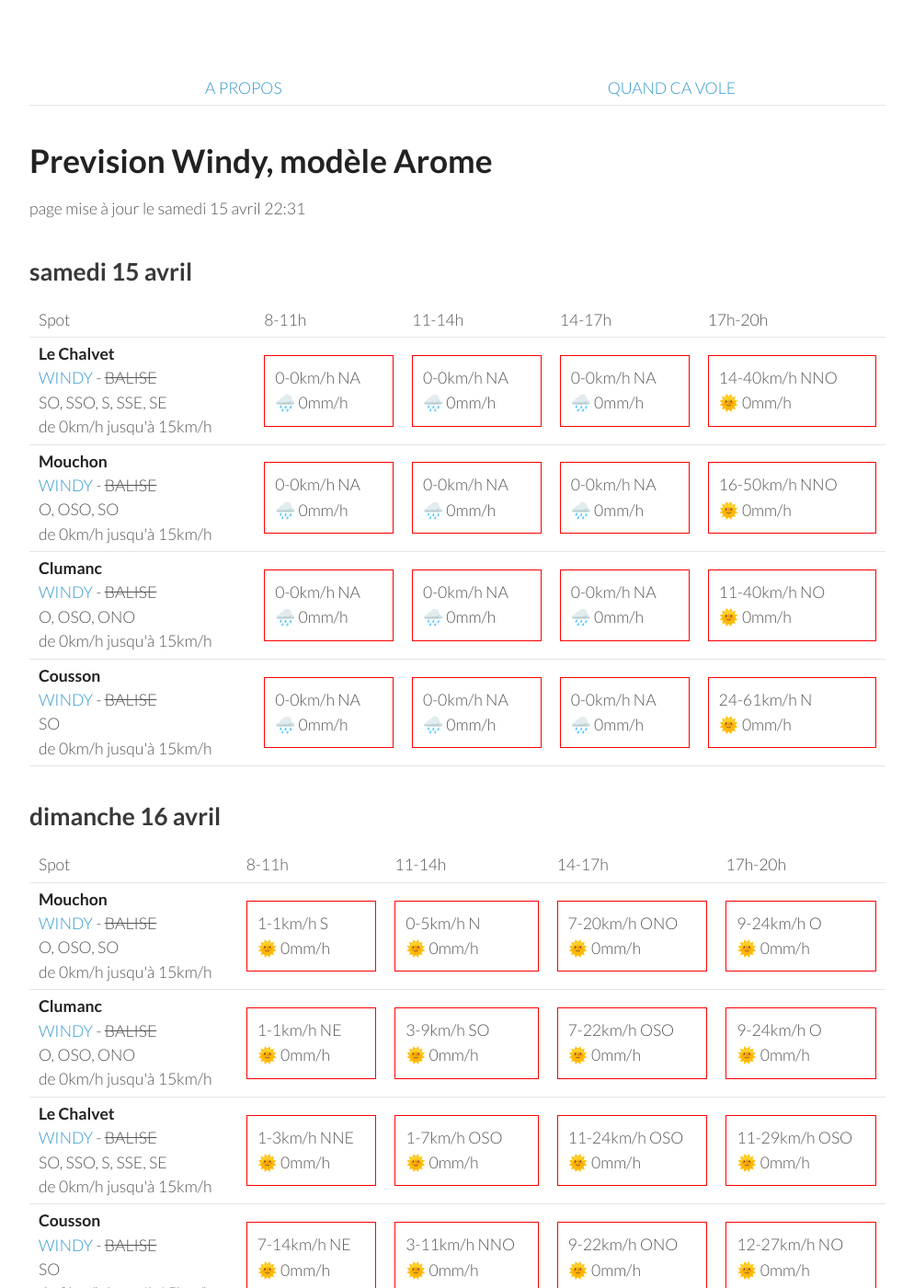
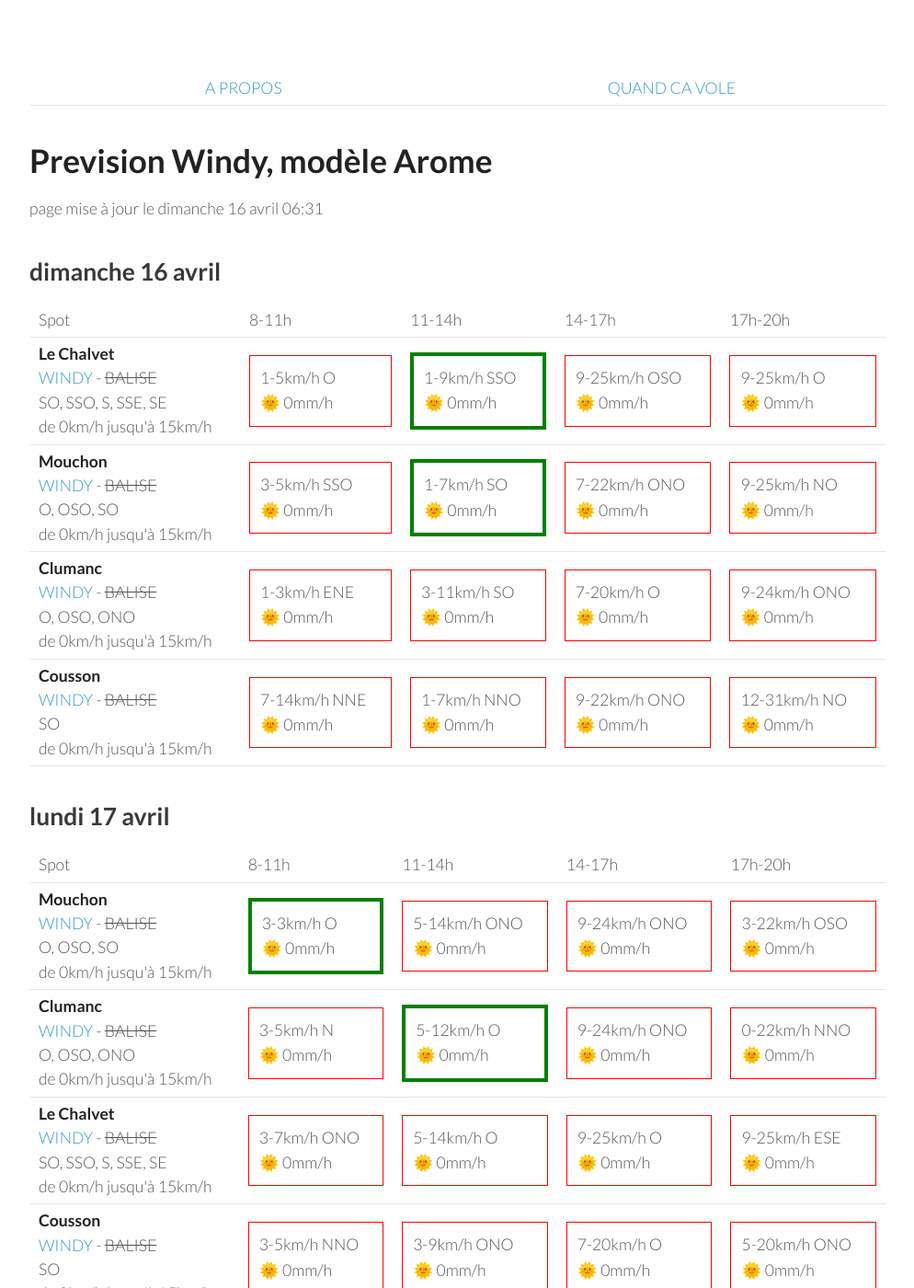
Before and after one commit to parapente-dans-le-nord/parapente-dans-le-nord.github.io, a Jekyll site: the page built from serre_poncon.markdown, in a window 1280 px wide and 1400 px high. Shown: the whole window at 92% size, without its empty margins (26-1020 px from the left). Built offline with Jekyll 4.4.1, drawn with Linux system fonts in a browser that asks for light colours; some of the changed text lies outside the part shown.

Commit message:
update index.markdown

```diff
--- a/serre_poncon.markdown
+++ b/serre_poncon.markdown
@@ -7,9 +7,9 @@ title:  "Tous les spots"
 {: .links}
 
 # Prevision Windy, modèle Arome
-page mise à jour le samedi 15 avril 22:31
+page mise à jour le dimanche 16 avril 06:31
 
-## samedi 15 avril
+## dimanche 16 avril
 
 {::nomarkdown}
 <table>
@@ -24,92 +24,40 @@ page mise à jour le samedi 15 avril 22:31
 <tr>
         <td><strong>Le Chalvet</strong><br><a href="https://windy.com/43.979/6.480?43.866,6.480,10,m:eSsaglX">WINDY</a> - <span class="no-balise"> BALISE </span><br> <span class="vent-favorable">SO, SSO, S, SSE, SE</span><br><span class="force-vent">de 0km/h jusqu'à 15km/h</span> </td>
 
-            <td><div class="not-flyable"><p>0-0km/h NA</p><p>🌧️ 0mm/h</p></div></td>
-            <td><div class="not-flyable"><p>0-0km/h NA</p><p>🌧️ 0mm/h</p></div></td>
-            <td><div class="not-flyable"><p>0-0km/h NA</p><p>🌧️ 0mm/h</p></div></td>
-            <td><div class="not-flyable"><p>14-40km/h NNO</p><p>🌞 0mm/h</p></div></td>
+            <td><div class="not-flyable"><p>1-5km/h O</p><p>🌞 0mm/h</p></div></td>
+            <td><div class="flyable"><p>1-9km/h SSO</p><p>🌞 0mm/h</p></div></td>
+            <td><div class="not-flyable"><p>9-25km/h OSO</p><p>🌞 0mm/h</p></div></td>
+            <td><div class="not-flyable"><p>9-25km/h O</p><p>🌞 0mm/h</p></div></td>
+
 
     </tr>
 <tr>
         <td><strong>Mouchon</strong><br><a href="https://windy.com/43.992/6.424?43.878,6.425,10,m:eSuaglR">WINDY</a> - <span class="no-balise"> BALISE </span><br> <span class="vent-favorable">O, OSO, SO</span><br><span class="force-vent">de 0km/h jusqu'à 15km/h</span> </td>
 
-            <td><div class="not-flyable"><p>0-0km/h NA</p><p>🌧️ 0mm/h</p></div></td>
-            <td><div class="not-flyable"><p>0-0km/h NA</p><p>🌧️ 0mm/h</p></div></td>
-            <td><div class="not-flyable"><p>0-0km/h NA</p><p>🌧️ 0mm/h</p></div></td>
-            <td><div class="not-flyable"><p>16-50km/h NNO</p><p>🌞 0mm/h</p></div></td>
-
-    </tr>
-<tr>
-        <td><strong>Clumanc</strong><br><a href="https://windy.com/44.027/6.402?43.914,6.403,10,m:eSxaglP">WINDY</a> - <span class="no-balise"> BALISE </span><br> <span class="vent-favorable">O, OSO, ONO</span><br><span class="force-vent">de 0km/h jusqu'à 15km/h</span> </td>
-
-            <td><div class="not-flyable"><p>0-0km/h NA</p><p>🌧️ 0mm/h</p></div></td>
-            <td><div class="not-flyable"><p>0-0km/h NA</p><p>🌧️ 0mm/h</p></div></td>
-            <td><div class="not-flyable"><p>0-0km/h NA</p><p>🌧️ 0mm/h</p></div></td>
-            <td><div class="not-flyable"><p>11-40km/h NO</p><p>🌞 0mm/h</p></div></td>
-
-    </tr>
-<tr>
-        <td><strong>Cousson</strong><br><a href="https://windy.com/44.054/6.240?43.940,6.241,10,m:eSAaglz">WINDY</a> - <span class="no-balise"> BALISE </span><br> <span class="vent-favorable">SO</span><br><span class="force-vent">de 0km/h jusqu'à 15km/h</span> </td>
-
-            <td><div class="not-flyable"><p>0-0km/h NA</p><p>🌧️ 0mm/h</p></div></td>
-            <td><div class="not-flyable"><p>0-0km/h NA</p><p>🌧️ 0mm/h</p></div></td>
-            <td><div class="not-flyable"><p>0-0km/h NA</p><p>🌧️ 0mm/h</p></div></td>
-            <td><div class="not-flyable"><p>24-61km/h N</p><p>🌞 0mm/h</p></div></td>
-
-    </tr>
-
-</tbody>
-</table>
-{:/}
-## dimanche 16 avril
-
-{::nomarkdown}
-<table>
-  <tbody>
-    <tr>
-      <td>Spot</td>
-      <td>8-11h</td>
-      <td>11-14h</td>
-      <td>14-17h</td>
-      <td>17h-20h</td>
-    </tr>
-<tr>
-        <td><strong>Mouchon</strong><br><a href="https://windy.com/43.992/6.424?43.878,6.425,10,m:eSuaglR">WINDY</a> - <span class="no-balise"> BALISE </span><br> <span class="vent-favorable">O, OSO, SO</span><br><span class="force-vent">de 0km/h jusqu'à 15km/h</span> </td>
-
-            <td><div class="not-flyable"><p>1-1km/h S</p><p>🌞 0mm/h</p></div></td>
-            <td><div class="not-flyable"><p>0-5km/h N</p><p>🌞 0mm/h</p></div></td>
-            <td><div class="not-flyable"><p>7-20km/h ONO</p><p>🌞 0mm/h</p></div></td>
-            <td><div class="not-flyable"><p>9-24km/h O</p><p>🌞 0mm/h</p></div></td>
+            <td><div class="not-flyable"><p>3-5km/h SSO</p><p>🌞 0mm/h</p></div></td>
+            <td><div class="flyable"><p>1-7km/h SO</p><p>🌞 0mm/h</p></div></td>
+            <td><div class="not-flyable"><p>7-22km/h ONO</p><p>🌞 0mm/h</p></div></td>
+            <td><div class="not-flyable"><p>9-25km/h NO</p><p>🌞 0mm/h</p></div></td>
 
 
     </tr>
 <tr>
         <td><strong>Clumanc</strong><br><a href="https://windy.com/44.027/6.402?43.914,6.403,10,m:eSxaglP">WINDY</a> - <span class="no-balise"> BALISE </span><br> <span class="vent-favorable">O, OSO, ONO</span><br><span class="force-vent">de 0km/h jusqu'à 15km/h</span> </td>
 
-            <td><div class="not-flyable"><p>1-1km/h NE</p><p>🌞 0mm/h</p></div></td>
-            <td><div class="not-flyable"><p>3-9km/h SO</p><p>🌞 0mm/h</p></div></td>
-            <td><div class="not-flyable"><p>7-22km/h OSO</p><p>🌞 0mm/h</p></div></td>
-            <td><div class="not-flyable"><p>9-24km/h O</p><p>🌞 0mm/h</p></div></td>
-
-
-    </tr>
-<tr>
-        <td><strong>Le Chalvet</strong><br><a href="https://windy.com/43.979/6.480?43.866,6.480,10,m:eSsaglX">WINDY</a> - <span class="no-balise"> BALISE </span><br> <span class="vent-favorable">SO, SSO, S, SSE, SE</span><br><span class="force-vent">de 0km/h jusqu'à 15km/h</span> </td>
-
-            <td><div class="not-flyable"><p>1-3km/h NNE</p><p>🌞 0mm/h</p></div></td>
-            <td><div class="not-flyable"><p>1-7km/h OSO</p><p>🌞 0mm/h</p></div></td>
-            <td><div class="not-flyable"><p>11-24km/h OSO</p><p>🌞 0mm/h</p></div></td>
-            <td><div class="not-flyable"><p>11-29km/h OSO</p><p>🌞 0mm/h</p></div></td>
+            <td><div class="not-flyable"><p>1-3km/h ENE</p><p>🌞 0mm/h</p></div></td>
+            <td><div class="not-flyable"><p>3-11km/h SO</p><p>🌞 0mm/h</p></div></td>
+            <td><div class="not-flyable"><p>7-20km/h O</p><p>🌞 0mm/h</p></div></td>
+            <td><div class="not-flyable"><p>9-24km/h ONO</p><p>🌞 0mm/h</p></div></td>
 
 
     </tr>
 <tr>
         <td><strong>Cousson</strong><br><a href="https://windy.com/44.054/6.240?43.940,6.241,10,m:eSAaglz">WINDY</a> - <span class="no-balise"> BALISE </span><br> <span class="vent-favorable">SO</span><br><span class="force-vent">de 0km/h jusqu'à 15km/h</span> </td>
 
-            <td><div class="not-flyable"><p>7-14km/h NE</p><p>🌞 0mm/h</p></div></td>
-            <td><div class="not-flyable"><p>3-11km/h NNO</p><p>🌞 0mm/h</p></div></td>
+            <td><div class="not-flyable"><p>7-14km/h NNE</p><p>🌞 0mm/h</p></div></td>
+            <td><div class="not-flyable"><p>1-7km/h NNO</p><p>🌞 0mm/h</p></div></td>
             <td><div class="not-flyable"><p>9-22km/h ONO</p><p>🌞 0mm/h</p></div></td>
-            <td><div class="not-flyable"><p>12-27km/h NO</p><p>🌞 0mm/h</p></div></td>
+            <td><div class="not-flyable"><p>12-31km/h NO</p><p>🌞 0mm/h</p></div></td>
 
 
     </tr>
@@ -133,39 +81,39 @@ page mise à jour le samedi 15 avril 22:31
         <td><strong>Mouchon</strong><br><a href="https://windy.com/43.992/6.424?43.878,6.425,10,m:eSuaglR">WINDY</a> - <span class="no-balise"> BALISE </span><br> <span class="vent-favorable">O, OSO, SO</span><br><span class="force-vent">de 0km/h jusqu'à 15km/h</span> </td>
 
             <td><div class="flyable"><p>3-3km/h O</p><p>🌞 0mm/h</p></div></td>
-            <td><div class="not-flyable"><p>7-24km/h O</p><p>🌞 0mm/h</p></div></td>
-            <td><div class="not-flyable"><p>11-33km/h ONO</p><p>🌧 0.2mm/h</p></div></td>
-            <td><div class="not-flyable"><p>9-31km/h O</p><p>🌧 0.9mm/h</p></div></td>
+            <td><div class="not-flyable"><p>5-14km/h ONO</p><p>🌞 0mm/h</p></div></td>
+            <td><div class="not-flyable"><p>9-24km/h ONO</p><p>🌞 0mm/h</p></div></td>
+            <td><div class="not-flyable"><p>3-22km/h OSO</p><p>🌞 0mm/h</p></div></td>
 
 
     </tr>
 <tr>
         <td><strong>Clumanc</strong><br><a href="https://windy.com/44.027/6.402?43.914,6.403,10,m:eSxaglP">WINDY</a> - <span class="no-balise"> BALISE </span><br> <span class="vent-favorable">O, OSO, ONO</span><br><span class="force-vent">de 0km/h jusqu'à 15km/h</span> </td>
 
-            <td><div class="not-flyable"><p>1-3km/h N</p><p>🌞 0mm/h</p></div></td>
-            <td><div class="not-flyable"><p>7-24km/h O</p><p>🌞 0mm/h</p></div></td>
-            <td><div class="not-flyable"><p>9-33km/h ONO</p><p>🌞 0mm/h</p></div></td>
-            <td><div class="not-flyable"><p>9-31km/h ONO</p><p>🌧 0.8mm/h</p></div></td>
+            <td><div class="not-flyable"><p>3-5km/h N</p><p>🌞 0mm/h</p></div></td>
+            <td><div class="flyable"><p>5-12km/h O</p><p>🌞 0mm/h</p></div></td>
+            <td><div class="not-flyable"><p>9-24km/h ONO</p><p>🌞 0mm/h</p></div></td>
+            <td><div class="not-flyable"><p>0-22km/h NNO</p><p>🌞 0mm/h</p></div></td>
+
+
+    </tr>
+<tr>
+        <td><strong>Le Chalvet</strong><br><a href="https://windy.com/43.979/6.480?43.866,6.480,10,m:eSsaglX">WINDY</a> - <span class="no-balise"> BALISE </span><br> <span class="vent-favorable">SO, SSO, S, SSE, SE</span><br><span class="force-vent">de 0km/h jusqu'à 15km/h</span> </td>
+
+            <td><div class="not-flyable"><p>3-7km/h ONO</p><p>🌞 0mm/h</p></div></td>
+            <td><div class="not-flyable"><p>5-14km/h O</p><p>🌞 0mm/h</p></div></td>
+            <td><div class="not-flyable"><p>9-25km/h O</p><p>🌞 0mm/h</p></div></td>
+            <td><div class="not-flyable"><p>9-25km/h ESE</p><p>🌞 0mm/h</p></div></td>
 
 
     </tr>
 <tr>
         <td><strong>Cousson</strong><br><a href="https://windy.com/44.054/6.240?43.940,6.241,10,m:eSAaglz">WINDY</a> - <span class="no-balise"> BALISE </span><br> <span class="vent-favorable">SO</span><br><span class="force-vent">de 0km/h jusqu'à 15km/h</span> </td>
 
-            <td><div class="not-flyable"><p>3-5km/h NNE</p><p>🌞 0mm/h</p></div></td>
-            <td><div class="not-flyable"><p>5-18km/h O</p><p>🌞 0mm/h</p></div></td>
-            <td><div class="not-flyable"><p>7-27km/h O</p><p>🌞 0mm/h</p></div></td>
-            <td><div class="not-flyable"><p>7-25km/h ONO</p><p>🌧 0.3mm/h</p></div></td>
-
-
-    </tr>
-<tr>
-        <td><strong>Le Chalvet</strong><br><a href="https://windy.com/43.979/6.480?43.866,6.480,10,m:eSsaglX">WINDY</a> - <span class="no-balise"> BALISE </span><br> <span class="vent-favorable">SO, SSO, S, SSE, SE</span><br><span class="force-vent">de 0km/h jusqu'à 15km/h</span> </td>
-
-            <td><div class="not-flyable"><p>1-5km/h NO</p><p>🌞 0mm/h</p></div></td>
-            <td><div class="not-flyable"><p>9-27km/h ONO</p><p>🌞 0mm/h</p></div></td>
-            <td><div class="not-flyable"><p>7-29km/h ONO</p><p>🌧 0.2mm/h</p></div></td>
-            <td><div class="not-flyable"><p>7-27km/h O</p><p>🌧 0.4mm/h</p></div></td>
+            <td><div class="not-flyable"><p>3-5km/h NNO</p><p>🌞 0mm/h</p></div></td>
+            <td><div class="not-flyable"><p>3-9km/h ONO</p><p>🌞 0mm/h</p></div></td>
+            <td><div class="not-flyable"><p>7-20km/h O</p><p>🌞 0mm/h</p></div></td>
+            <td><div class="not-flyable"><p>5-20km/h ONO</p><p>🌞 0mm/h</p></div></td>
 
 
     </tr>
@@ -186,42 +134,42 @@ page mise à jour le samedi 15 avril 22:31
       <td>17h-20h</td>
     </tr>
 <tr>
+        <td><strong>Le Chalvet</strong><br><a href="https://windy.com/43.979/6.480?43.866,6.480,10,m:eSsaglX">WINDY</a> - <span class="no-balise"> BALISE </span><br> <span class="vent-favorable">SO, SSO, S, SSE, SE</span><br><span class="force-vent">de 0km/h jusqu'à 15km/h</span> </td>
+
+            <td><div class="not-flyable"><p>1-11km/h NNE</p><p>🌞 0mm/h</p></div></td>
+            <td><div class="not-flyable"><p>1-20km/h NO</p><p>🌞 0mm/h</p></div></td>
+            <td><div class="not-flyable"><p>1-18km/h SO</p><p>🌧 0.5mm/h</p></div></td>
+            <td><div class="not-flyable"><p>3-20km/h SSO</p><p>🌧 0.4mm/h</p></div></td>
+
+
+    </tr>
+<tr>
         <td><strong>Mouchon</strong><br><a href="https://windy.com/43.992/6.424?43.878,6.425,10,m:eSuaglR">WINDY</a> - <span class="no-balise"> BALISE </span><br> <span class="vent-favorable">O, OSO, SO</span><br><span class="force-vent">de 0km/h jusqu'à 15km/h</span> </td>
 
-            <td><div class="not-flyable"><p>3-12km/h E</p><p>🌞 0mm/h</p></div></td>
-            <td><div class="not-flyable"><p>7-25km/h ONO</p><p>🌞 0mm/h</p></div></td>
-            <td><div class="not-flyable"><p>9-27km/h ONO</p><p>🌞 0mm/h</p></div></td>
-            <td><div class="not-flyable"><p>5-31km/h SO</p><p>🌧 2.9mm/h</p></div></td>
+            <td><div class="not-flyable"><p>1-11km/h ENE</p><p>🌞 0mm/h</p></div></td>
+            <td><div class="not-flyable"><p>3-22km/h NO</p><p>🌞 0mm/h</p></div></td>
+            <td><div class="not-flyable"><p>3-20km/h O</p><p>🌧 0.4mm/h</p></div></td>
+            <td><div class="not-flyable"><p>5-20km/h OSO</p><p>🌧 0.3mm/h</p></div></td>
 
 
     </tr>
 <tr>
         <td><strong>Clumanc</strong><br><a href="https://windy.com/44.027/6.402?43.914,6.403,10,m:eSxaglP">WINDY</a> - <span class="no-balise"> BALISE </span><br> <span class="vent-favorable">O, OSO, ONO</span><br><span class="force-vent">de 0km/h jusqu'à 15km/h</span> </td>
 
-            <td><div class="not-flyable"><p>3-14km/h ENE</p><p>🌞 0mm/h</p></div></td>
-            <td><div class="not-flyable"><p>7-25km/h ONO</p><p>🌞 0mm/h</p></div></td>
-            <td><div class="not-flyable"><p>9-27km/h ONO</p><p>🌞 0mm/h</p></div></td>
-            <td><div class="not-flyable"><p>5-29km/h SO</p><p>🌧 2.2mm/h</p></div></td>
+            <td><div class="not-flyable"><p>3-12km/h ENE</p><p>🌞 0mm/h</p></div></td>
+            <td><div class="not-flyable"><p>5-22km/h ONO</p><p>🌞 0mm/h</p></div></td>
+            <td><div class="not-flyable"><p>3-22km/h OSO</p><p>🌧 0.4mm/h</p></div></td>
+            <td><div class="not-flyable"><p>7-22km/h OSO</p><p>🌧 0.3mm/h</p></div></td>
 
 
     </tr>
 <tr>
         <td><strong>Cousson</strong><br><a href="https://windy.com/44.054/6.240?43.940,6.241,10,m:eSAaglz">WINDY</a> - <span class="no-balise"> BALISE </span><br> <span class="vent-favorable">SO</span><br><span class="force-vent">de 0km/h jusqu'à 15km/h</span> </td>
 
-            <td><div class="not-flyable"><p>7-18km/h ENE</p><p>🌞 0mm/h</p></div></td>
-            <td><div class="not-flyable"><p>5-22km/h O</p><p>🌞 0mm/h</p></div></td>
-            <td><div class="not-flyable"><p>7-24km/h O</p><p>🌞 0mm/h</p></div></td>
-            <td><div class="not-flyable"><p>9-29km/h SSO</p><p>🌧 1mm/h</p></div></td>
-
-
-    </tr>
-<tr>
-        <td><strong>Le Chalvet</strong><br><a href="https://windy.com/43.979/6.480?43.866,6.480,10,m:eSsaglX">WINDY</a> - <span class="no-balise"> BALISE </span><br> <span class="vent-favorable">SO, SSO, S, SSE, SE</span><br><span class="force-vent">de 0km/h jusqu'à 15km/h</span> </td>
-
-            <td><div class="not-flyable"><p>1-9km/h NE</p><p>🌞 0mm/h</p></div></td>
-            <td><div class="not-flyable"><p>3-18km/h SSE</p><p>🌞 0mm/h</p></div></td>
-            <td><div class="not-flyable"><p>5-22km/h SE</p><p>🌧 0.2mm/h</p></div></td>
-            <td><div class="not-flyable"><p>1-31km/h SSE</p><p>🌧 2mm/h</p></div></td>
+            <td><div class="not-flyable"><p>5-16km/h ENE</p><p>🌞 0mm/h</p></div></td>
+            <td><div class="not-flyable"><p>5-20km/h O</p><p>🌞 0mm/h</p></div></td>
+            <td><div class="not-flyable"><p>3-22km/h OSO</p><p>🌞 0mm/h</p></div></td>
+            <td><div class="not-flyable"><p>11-29km/h SO</p><p>🌧 0.7mm/h</p></div></td>
 
 
     </tr>
@@ -244,8 +192,8 @@ page mise à jour le samedi 15 avril 22:31
 <tr>
         <td><strong>Clumanc</strong><br><a href="https://windy.com/44.027/6.402?43.914,6.403,10,m:eSxaglP">WINDY</a> - <span class="no-balise"> BALISE </span><br> <span class="vent-favorable">O, OSO, ONO</span><br><span class="force-vent">de 0km/h jusqu'à 15km/h</span> </td>
 
-            <td><div class="not-flyable"><p>3-11km/h ENE</p><p>🌞 0mm/h</p></div></td>
-            <td><div class="not-flyable"><p>7-24km/h O</p><p>🌞 0mm/h</p></div></td>
+            <td><div class="not-flyable"><p>3-12km/h ENE</p><p>🌞 0mm/h</p></div></td>
+            <td><div class="not-flyable"><p>5-22km/h ONO</p><p>🌞 0mm/h</p></div></td>
             <td><div class="not-flyable"><p>9-29km/h ONO</p><p>🌞 0mm/h</p></div></td>
             <td><div class="not-flyable"><p>9-31km/h O</p><p>🌞 0mm/h</p></div></td>
 
@@ -254,20 +202,10 @@ page mise à jour le samedi 15 avril 22:31
 <tr>
         <td><strong>Mouchon</strong><br><a href="https://windy.com/43.992/6.424?43.878,6.425,10,m:eSuaglR">WINDY</a> - <span class="no-balise"> BALISE </span><br> <span class="vent-favorable">O, OSO, SO</span><br><span class="force-vent">de 0km/h jusqu'à 15km/h</span> </td>
 
-            <td><div class="not-flyable"><p>1-9km/h E</p><p>🌞 0mm/h</p></div></td>
-            <td><div class="not-flyable"><p>7-22km/h O</p><p>🌞 0mm/h</p></div></td>
+            <td><div class="not-flyable"><p>1-11km/h NE</p><p>🌞 0mm/h</p></div></td>
+            <td><div class="not-flyable"><p>5-20km/h ONO</p><p>🌞 0mm/h</p></div></td>
             <td><div class="not-flyable"><p>9-29km/h ONO</p><p>🌞 0mm/h</p></div></td>
             <td><div class="not-flyable"><p>9-29km/h O</p><p>🌧 0.2mm/h</p></div></td>
-
-
-    </tr>
-<tr>
-        <td><strong>Le Chalvet</strong><br><a href="https://windy.com/43.979/6.480?43.866,6.480,10,m:eSsaglX">WINDY</a> - <span class="no-balise"> BALISE </span><br> <span class="vent-favorable">SO, SSO, S, SSE, SE</span><br><span class="force-vent">de 0km/h jusqu'à 15km/h</span> </td>
-
-            <td><div class="not-flyable"><p>3-12km/h ENE</p><p>🌞 0mm/h</p></div></td>
-            <td><div class="not-flyable"><p>9-29km/h SE</p><p>🌞 0mm/h</p></div></td>
-            <td><div class="not-flyable"><p>7-29km/h S</p><p>🌧 0.4mm/h</p></div></td>
-            <td><div class="not-flyable"><p>9-27km/h SO</p><p>🌞 0mm/h</p></div></td>
 
 
     </tr>
@@ -275,9 +213,19 @@ page mise à jour le samedi 15 avril 22:31
         <td><strong>Cousson</strong><br><a href="https://windy.com/44.054/6.240?43.940,6.241,10,m:eSAaglz">WINDY</a> - <span class="no-balise"> BALISE </span><br> <span class="vent-favorable">SO</span><br><span class="force-vent">de 0km/h jusqu'à 15km/h</span> </td>
 
             <td><div class="not-flyable"><p>5-14km/h ENE</p><p>🌞 0mm/h</p></div></td>
-            <td><div class="not-flyable"><p>5-20km/h O</p><p>🌞 0mm/h</p></div></td>
+            <td><div class="not-flyable"><p>3-18km/h ONO</p><p>🌞 0mm/h</p></div></td>
             <td><div class="not-flyable"><p>7-25km/h OSO</p><p>🌞 0mm/h</p></div></td>
             <td><div class="not-flyable"><p>9-29km/h O</p><p>🌞 0mm/h</p></div></td>
+
+
+    </tr>
+<tr>
+        <td><strong>Le Chalvet</strong><br><a href="https://windy.com/43.979/6.480?43.866,6.480,10,m:eSsaglX">WINDY</a> - <span class="no-balise"> BALISE </span><br> <span class="vent-favorable">SO, SSO, S, SSE, SE</span><br><span class="force-vent">de 0km/h jusqu'à 15km/h</span> </td>
+
+            <td><div class="not-flyable"><p>1-9km/h NNE</p><p>🌞 0mm/h</p></div></td>
+            <td><div class="not-flyable"><p>5-18km/h O</p><p>🌞 0mm/h</p></div></td>
+            <td><div class="not-flyable"><p>9-27km/h O</p><p>🌞 0mm/h</p></div></td>
+            <td><div class="not-flyable"><p>7-29km/h O</p><p>🌧 0.7mm/h</p></div></td>
 
 
     </tr>
@@ -330,10 +278,10 @@ page mise à jour le samedi 15 avril 22:31
 <tr>
         <td><strong>Le Chalvet</strong><br><a href="https://windy.com/43.979/6.480?43.866,6.480,10,m:eSsaglX">WINDY</a> - <span class="no-balise"> BALISE </span><br> <span class="vent-favorable">SO, SSO, S, SSE, SE</span><br><span class="force-vent">de 0km/h jusqu'à 15km/h</span> </td>
 
-            <td><div class="not-flyable"><p>3-20km/h NE</p><p>🌧 1.9mm/h</p></div></td>
-            <td><div class="not-flyable"><p>7-22km/h S</p><p>🌞 0mm/h</p></div></td>
-            <td><div class="not-flyable"><p>5-24km/h SE</p><p>🌧 1.9mm/h</p></div></td>
-            <td><div class="not-flyable"><p>7-27km/h SE</p><p>🌧 0.8mm/h</p></div></td>
+            <td><div class="not-flyable"><p>5-20km/h NO</p><p>🌞 0mm/h</p></div></td>
+            <td><div class="not-flyable"><p>9-27km/h ONO</p><p>🌞 0mm/h</p></div></td>
+            <td><div class="not-flyable"><p>12-37km/h O</p><p>🌞 0mm/h</p></div></td>
+            <td><div class="not-flyable"><p>18-46km/h O</p><p>🌞 0mm/h</p></div></td>
 
 
     </tr>
```
